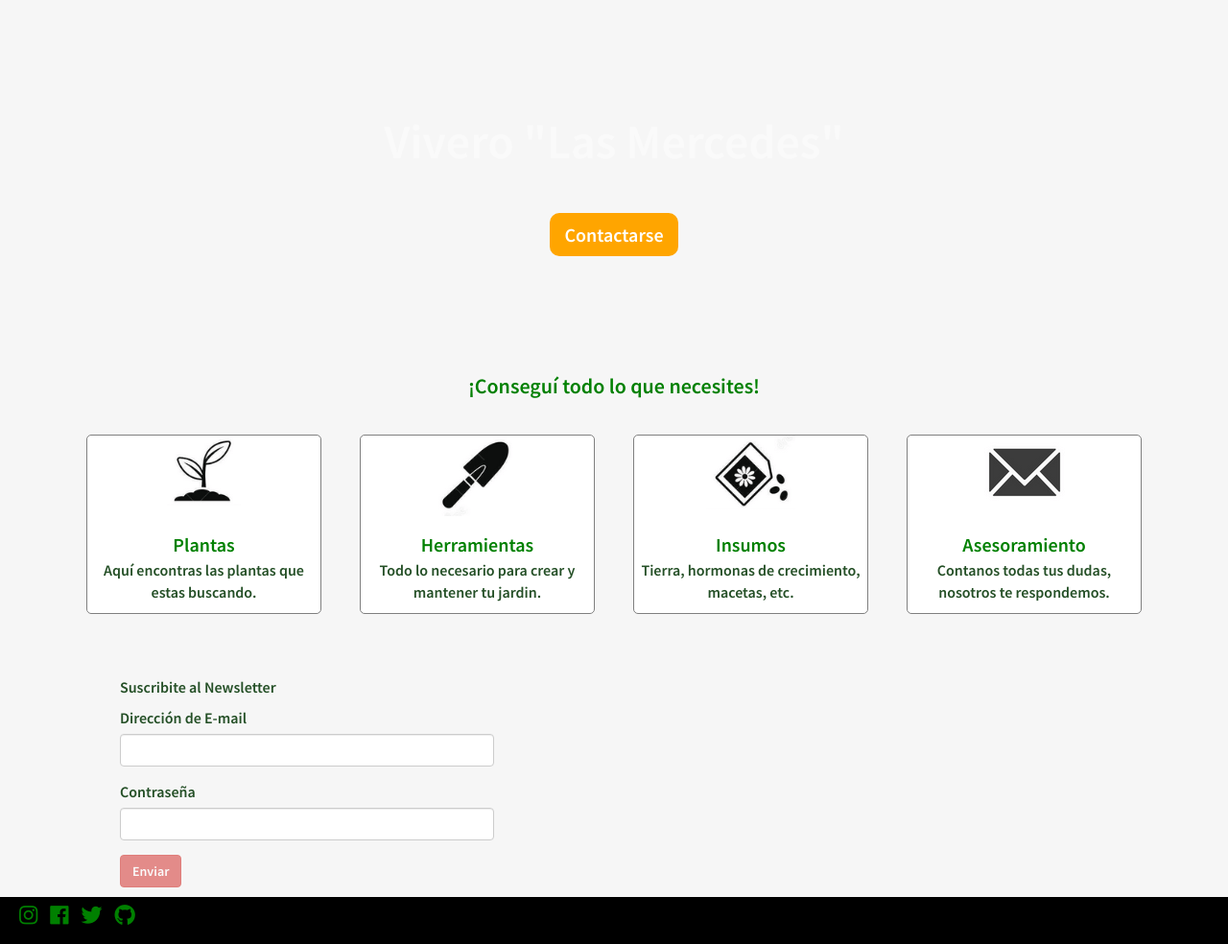
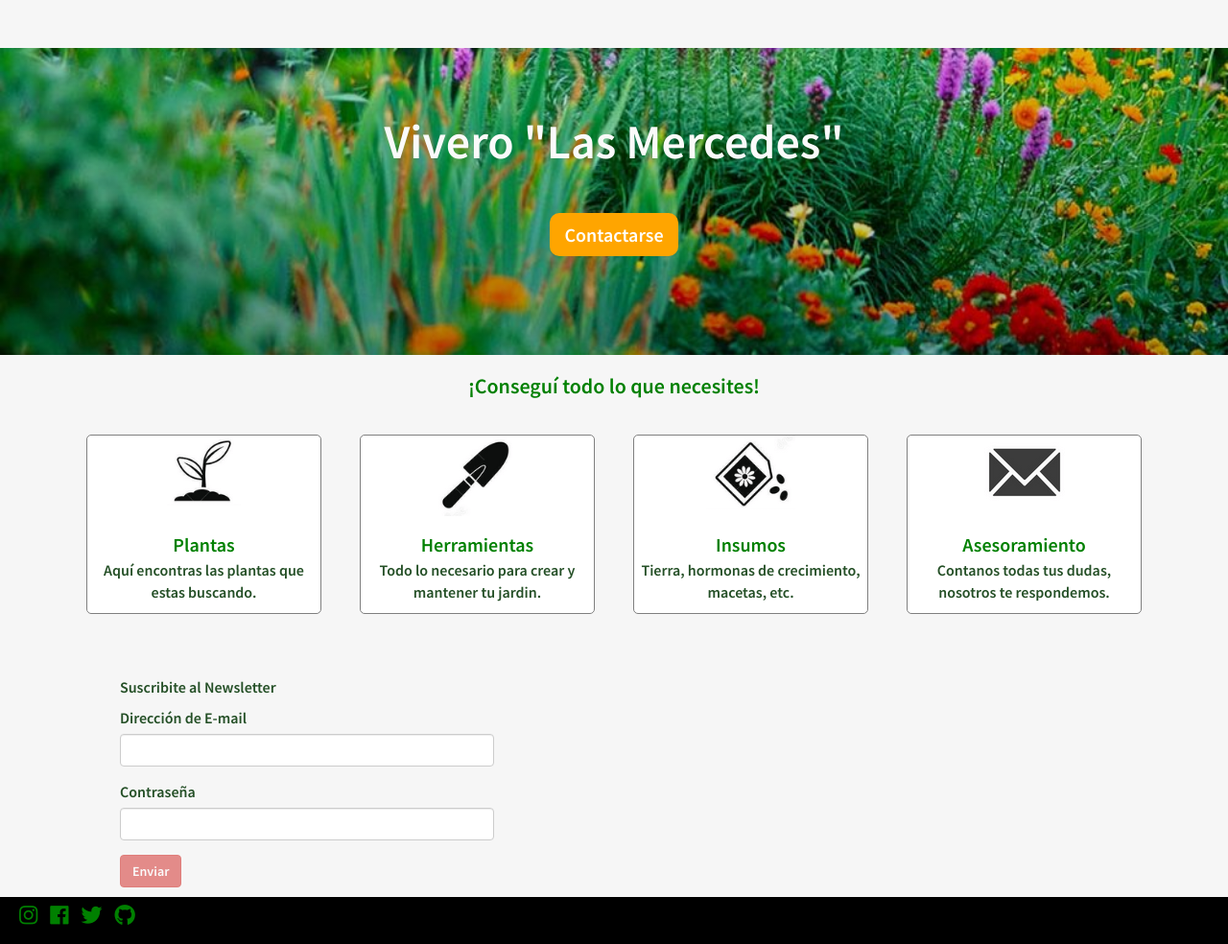
Before and after one commit to Pichumetal/CursoLeWagonProgramacionFrontEndDelDuca, a plain HTML site: page index.html in a window 1280 px wide. Shown: the whole page at 96% size. Drawn offline with nearby package versions, Linux system fonts and the light colour scheme.

Commit message:
Update index.html

```diff
--- a/index.html
+++ b/index.html
@@ -41,7 +41,7 @@
 <body>
 <!--Titulo principal-->
 
-<div class="banner" style="background-image: linear-gradient(rgba(0,0,0,0.1),rgba(0,0,0,0.3)), url(Imagenes/Plantas.jpg), size: cover, width: 100%, margin: 80px 6px 0px 0px">
+<div class="banner" style="background-image: linear-gradient(rgba(0,0,0,0.1),rgba(0,0,0,0.3)), url(Imagenes/Plantas.jpg); size: cover; width: 100%, margin: 80px 6px 0px 0px">
         <div class="Principal" style="text-align: center; margin-top: 0px;">
             <h1>Vivero "Las Mercedes"</h1>
                        <br><br>
```
